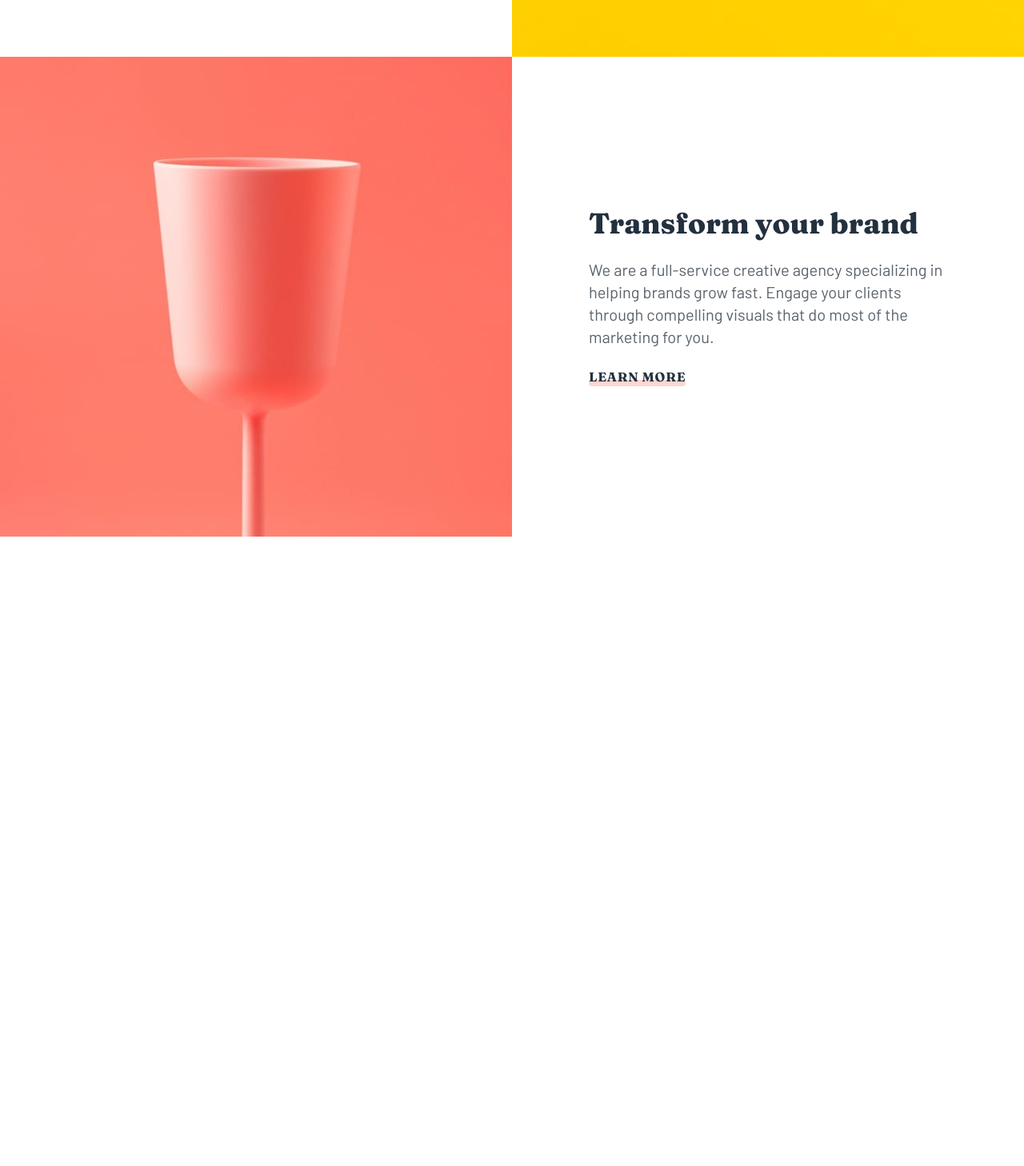
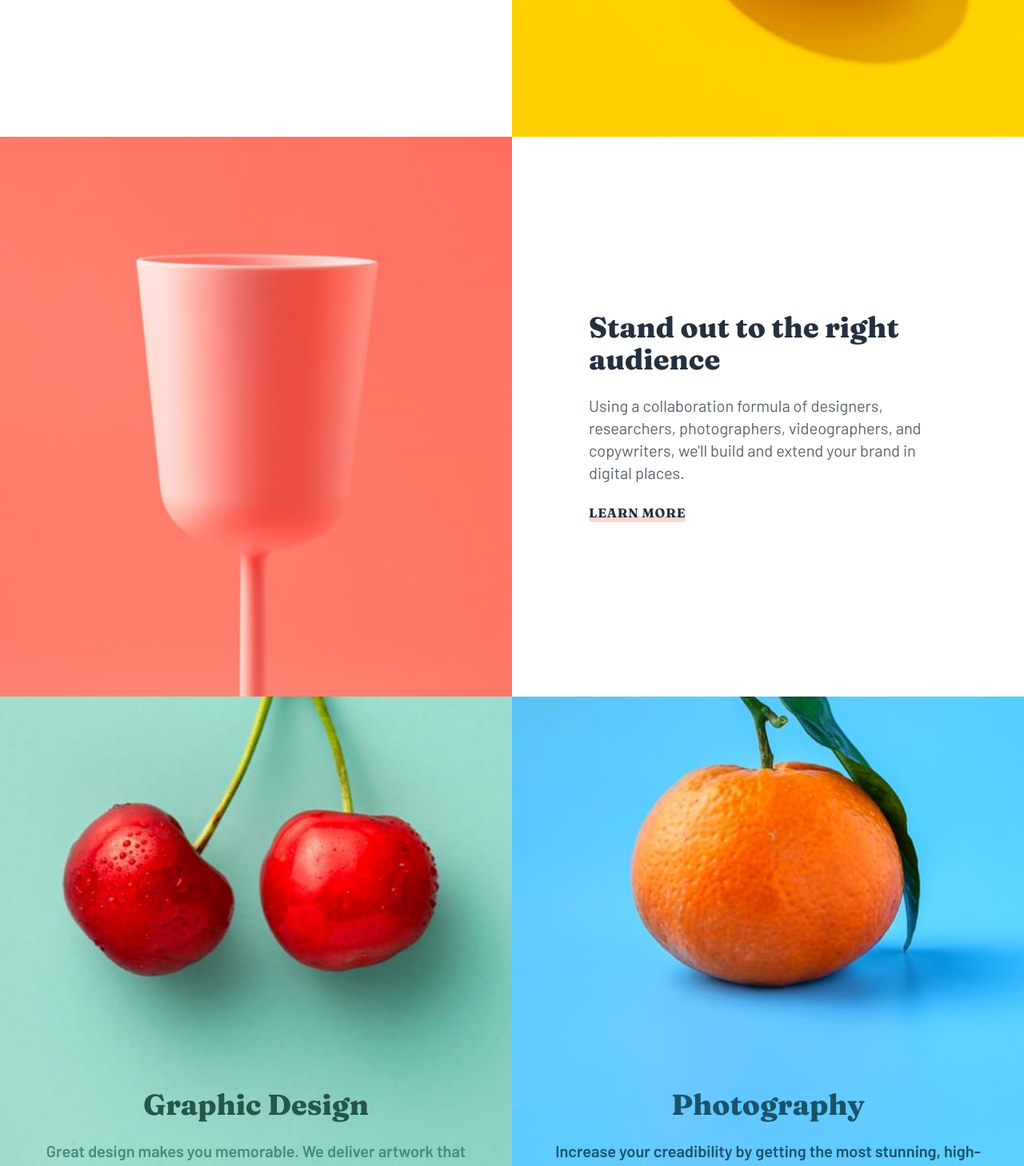
Before and after one commit to Sachintha-Prasad/Frontend-Mentor-sunnyside-agency-landing-page-main, a React (Vite) app: page / in a window 1280 px wide. Shown: the part 1329-2787 px from the top of the page at 80% size. Before the commit the page ends 2000 px from the top, so only its background shows below. Built offline with nearby package versions, Linux system fonts and the light colour scheme.

Commit message:
testimonial completed

```diff
--- /dev/null
+++ b/src/components/CustomerReviewCard.jsx
@@ -0,0 +1,59 @@
+/* eslint-disable react/jsx-key */
+import React from "react"
+import img1 from "../assets/images/image-emily.jpg"
+import img2 from "../assets/images/image-thomas.jpg"
+import img3 from "../assets/images/image-jennie.jpg"
+
+const CustomerReviewCard = () => {
+    const clients = [
+        {
+            img: img1,
+            desc: "We put our trust in Sunnyside and they elivered, making sure our needs were met and deadlines were always hit.",
+            name: "Emily R.",
+            designation: "Marketing Director"
+        },
+        {
+            img: img2,
+            desc: "Sunnyside's enthusiasm coupled with their keen interest in our brand's success made it a satisfying and enjoyable experience.",
+            name: "Thomas S.",
+            designation: "Chief Operating Officer"
+        },
+        {
+            img: img3,
+            desc: "Incredible end result! Our sales increased over 400% when we worked with Sunnynide. Highly recommended!",
+            name: "Emily R.",
+            designation: "Marketing Director"
+        }
+    ]
+    return (
+        <div className="w-full flex flex-col md:flex-row gap-20 md:gap-8 justify-between items-center md:items-start">
+            {clients.map((data, index) => {
+                return (
+                    <div
+                        key={index}
+                        className="flex flex-col max-w-[400px] gap-6 md:gap-20 items-center text-center"
+                    >
+                        <img
+                            src={data.img}
+                            alt=""
+                            className="max-w-[80px] rounded-full"
+                        />
+                        <p className="font-barlow text-lg font-semibold text-neutral-very-dark-grayish-blue">
+                            {data.desc}
+                        </p>
+                        <div className="flex flex-col items-center">
+                            <h3 className="font-fraunces text-xl font-bold text-neutral-very-dark-desturated-blue">
+                                {data.name}
+                            </h3>
+                            <p className="font-barlow text-sm font-semibold text-neutral-grayish-blue">
+                                {data.designation}
+                            </p>
+                        </div>
+                    </div>
+                )
+            })}
+        </div>
+    )
+}
+
+export default CustomerReviewCard
--- a/src/screens/Home.jsx
+++ b/src/screens/Home.jsx
@@ -2,6 +2,7 @@
 import React from "react"
 import Navbar from "../components/Navbar"
 import ArrowDown from "../assets/images/icon-arrow-down.svg"
+import CustomerReviewCard from "../components/CustomerReviewCard"
 
 const Home = () => {
     return (
@@ -17,7 +18,7 @@ const Home = () => {
             </section>
             <section>
                 <div className="flex flex-col-reverse md:flex-row item-center justify-between w-full">
-                    <div className="w-full md:w-1/2 container py-12 md:p-24 flex items-center justify-center">
+                    <div className="w-full md:w-1/2 container h-[450px] md:h-auto py-12 md:p-24 flex items-center justify-center">
                         <div className="max-w-[600px] flex flex-col items-center md:items-start gap-6">
                             <h2 className="font-fraunces font-extrabold text-3xl md:text-4xl text-neutral-very-dark-desturated-blue text-center md:text-left">
                                 Transform your brand
@@ -33,27 +34,60 @@ const Home = () => {
                             </button>
                         </div>
                     </div>
-                    <div className="w-full md:w-1/2 h-[400px] md:min-h-[600px] bg-[url('assets/images/mobile/image-transform.jpg')] sm:bg-[url('assets/images/desktop/image-transform.jpg')] bg-cover bg-center"></div>
+                    <div className="w-full md:w-1/2 h-[450px] md:min-h-[700px] bg-[url('assets/images/mobile/image-transform.jpg')] sm:bg-[url('assets/images/desktop/image-transform.jpg')] bg-cover bg-center"></div>
                 </div>
                 <div className="flex flex-col-reverse md:flex-row-reverse item-center justify-between w-full">
-                    <div className="w-full md:w-1/2 container py-12 md:p-24 flex items-center justify-center">
+                    <div className="w-full md:w-1/2 container h-[450px] md:h-auto py-12 md:p-24 flex items-center justify-center">
                         <div className="max-w-[600px] flex flex-col items-center md:items-start gap-6">
                             <h2 className="font-fraunces font-extrabold text-3xl md:text-4xl text-neutral-very-dark-desturated-blue text-center md:text-left">
-                                Transform your brand
+                                Stand out to the right audience
                             </h2>
                             <p className="font-barlow md:text-lg lg:text-xl text-neutral-very-dark-grayish-blue text-center md:text-left">
-                                We are a full-service creative agency
-                                specializing in helping brands grow fast. Engage
-                                your clients through compelling visuals that do
-                                most of the marketing for you.
+                                Using a collaboration formula of designers,
+                                researchers, photographers, videographers, and
+                                copywriters, we'll build and extend your brand
+                                in digital places.
                             </p>
                             <button className="font-fraunces font-bold tracking-wider uppercase text-neutral-very-dark-desturated-blue relative z-[1] after:w-full after:absolute after:bottom-0 after:left-0 after:h-2 after:bg-primary-soft-red after:opacity-30 after:rounded-full after:z-[-1] hover:after:opacity-80">
                                 learn more
                             </button>
                         </div>
                     </div>
-                    <div className="w-full md:w-1/2 h-[400px] md:min-h-[600px] bg-[url('assets/images/mobile/image-stand-out.jpg')] sm:bg-[url('assets/images/desktop/image-stand-out.jpg')] bg-cover bg-center"></div>
+                    <div className="w-full md:w-1/2 h-[450px] md:min-h-[700px] bg-[url('assets/images/mobile/image-stand-out.jpg')] sm:bg-[url('assets/images/desktop/image-stand-out.jpg')] bg-cover bg-center"></div>
                 </div>
+                <div className="flex flex-col md:flex-row item-center justify-between w-full">
+                    <div className="w-full md:w-1/2 h-[700px] md:min-h-[700px] bg-[url('assets/images/mobile/image-graphic-design.jpg')] sm:bg-[url('assets/images/desktop/image-graphic-design.jpg')] bg-cover bg-no-repeat bg-top relative">
+                        <div className="container max-w-[600px] flex flex-col items-center gap-6 text-primary-dark-desaturated-cyan absolute top-[70%] left-1/2 -translate-x-1/2">
+                            <h2 className="font-fraunces font-extrabold text-3xl md:text-4xl text-center">
+                                Graphic Design
+                            </h2>
+                            <p className="font-barlow md:text-lg lg:text-xl text-center font-semibold text-primary-dark-moderate-cyan">
+                                Great design makes you memorable. We deliver
+                                artwork that underscores your brand message and
+                                captures potential clients' attention.
+                            </p>
+                        </div>
+                    </div>
+
+                    <div className="w-full md:w-1/2 h-[700px] md:min-h-[700px] bg-[url('assets/images/mobile/image-photography.jpg')] sm:bg-[url('assets/images/desktop/image-photography.jpg')] bg-cover bg-no-repeat bg-top relative">
+                        <div className="container max-w-[600px] flex flex-col items-center gap-6 text-primary-dark-blue absolute top-[70%] left-1/2 -translate-x-1/2">
+                            <h2 className="font-fraunces font-extrabold text-3xl md:text-4xl text-center">
+                                Photography
+                            </h2>
+                            <p className="font-barlow md:text-lg lg:text-xl text-center font-semibold">
+                                Increase your creadibility by getting the most
+                                stunning, high-quality photos that improve your
+                                business image.
+                            </p>
+                        </div>
+                    </div>
+                </div>
+            </section>
+            <section className="container flex flex-col gap-12 md:gap-24 py-16 md:py-36 items-center">
+                <h2 className="font-fraunces font-bold md:text-xl text-center uppercase text-neutral-grayish-blue tracking-[4px] md:tracking-[6px]">
+                    client testimonials
+                </h2>
+                <CustomerReviewCard />
             </section>
         </div>
     )
```
